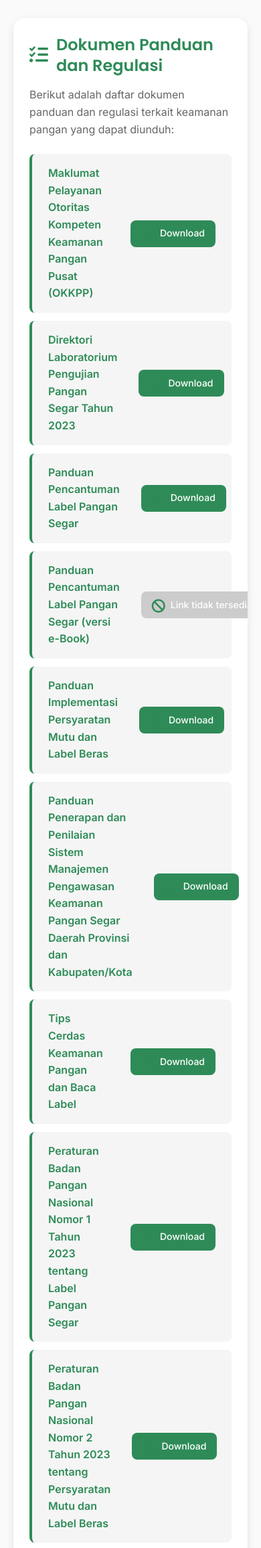
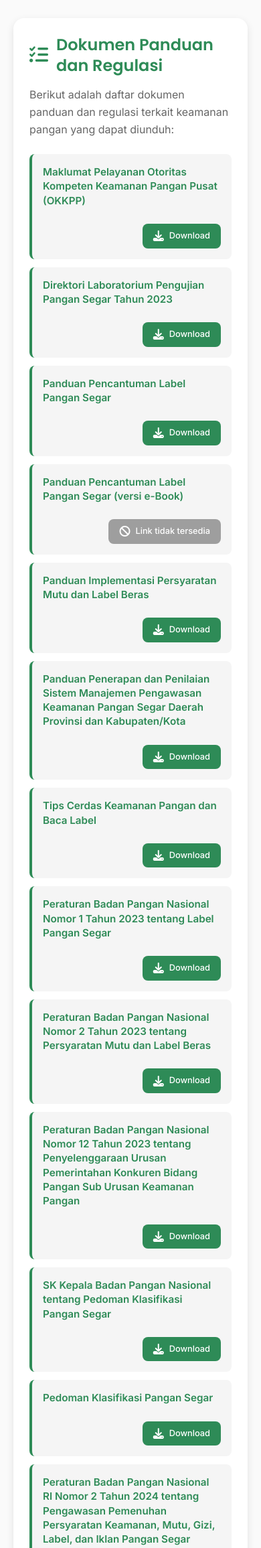
Before and after one commit to tonitegarsahidi/satupangan-psat, a Laravel app: page /landing/panduan/pembinaan-konsultasi in a window 390 px wide. Shown: the part 1725-4036 px from the top of the page at 67% size. Run offline with Laravel 12, Linux system fonts and the light colour scheme; parts of the project's set-up code (start-up, migrations or seed data) failed here and were passed over.

Commit message:
fix: tampilkan icon download

```diff
--- a/resources/views/landing/panduan/pembinaan_konsultasi.blade.php
+++ b/resources/views/landing/panduan/pembinaan_konsultasi.blade.php
@@ -324,7 +324,7 @@
         }
 
         .list-group-item {
-            padding: 1rem 1.5rem;
+            padding: 1.25rem 1.5rem;
             margin-bottom: 0.75rem;
             background-color: #F5F5F5;
             border-radius: var(--radius-sm);
@@ -332,7 +332,7 @@
             display: flex;
             align-items: center;
             justify-content: space-between;
-            gap: 1rem;
+            gap: 1.5rem;
             transition: var(--transition);
         }
 
@@ -341,21 +341,15 @@
             transform: translateX(5px);
         }
 
-        .list-group-item i {
-            color: var(--primary-color);
-            font-size: 1.25rem;
-            margin-top: 0.25rem;
-        }
-
         .list-group-item-content {
             flex: 1;
+            min-width: 0;
         }
 
         .list-group-item-title {
             font-weight: 600;
             color: var(--primary-color);
-            flex: 1;
-            margin-right: 1rem;
+            line-height: 1.4;
         }
 
         .list-group-item-description {
@@ -367,7 +361,7 @@
         .download-btn {
             background-color: var(--primary-color);
             color: white;
-            padding: 0.5rem 1rem;
+            padding: 0.6rem 1.2rem;
             border-radius: var(--radius-sm);
             text-decoration: none;
             font-size: 0.875rem;
@@ -377,6 +371,10 @@
             align-items: center;
             gap: 0.5rem;
             white-space: nowrap;
+            border: none;
+            cursor: pointer;
+            min-width: 100px;
+            justify-content: center;
         }
 
         .download-btn:hover {
@@ -387,10 +385,37 @@
             text-decoration: none;
         }
 
+        .download-btn i {
+            font-size: 1rem;
+            line-height: 1;
+            font-family: "Font Awesome 6 Free";
+            font-weight: 900;
+            -webkit-font-smoothing: antialiased;
+            display: inline-block;
+            font-style: normal;
+            font-variant: normal;
+            text-rendering: auto;
+        }
+
+        .download-btn i::before {
+            content: "\f019"; /* Unicode untuk fa-download */
+        }
+
+        .download-btn.disabled i::before {
+            content: "\f05e"; /* Unicode untuk fa-ban */
+        }
+
         .download-btn.disabled {
-            background-color: #ccc;
+            background-color: #9e9e9e;
             cursor: not-allowed;
             pointer-events: none;
+            color: #fff;
+        }
+
+        .download-btn.disabled i {
+            color: #fff;
+            font-family: "Font Awesome 6 Free";
+            font-weight: 900;
         }
 
         /* Service Cards */
@@ -582,6 +607,30 @@
 
             .card-body {
                 padding: 1.5rem;
+            }
+
+            /* Responsive untuk list item dan download button */
+            .list-group-item {
+                flex-direction: column;
+                align-items: flex-start;
+                gap: 1rem;
+                padding: 1rem;
+            }
+
+            .list-group-item-content {
+                width: 100%;
+            }
+
+            .list-group-item-title {
+                font-size: 0.95rem;
+                margin-bottom: 0.5rem;
+            }
+
+            .download-btn {
+                align-self: flex-end;
+                font-size: 0.8rem;
+                padding: 0.5rem 1rem;
+                min-width: auto;
             }
         }
     </style>
```
